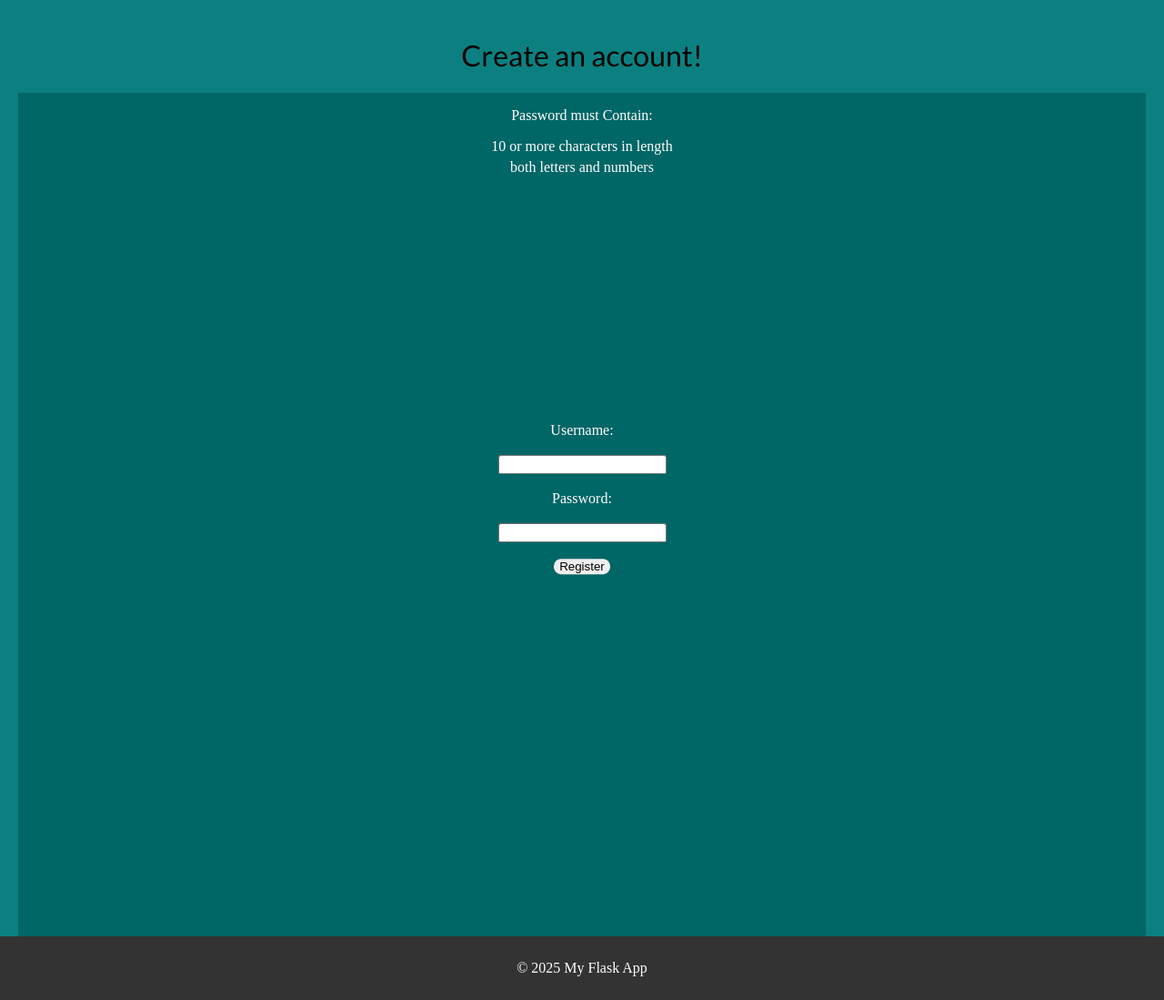
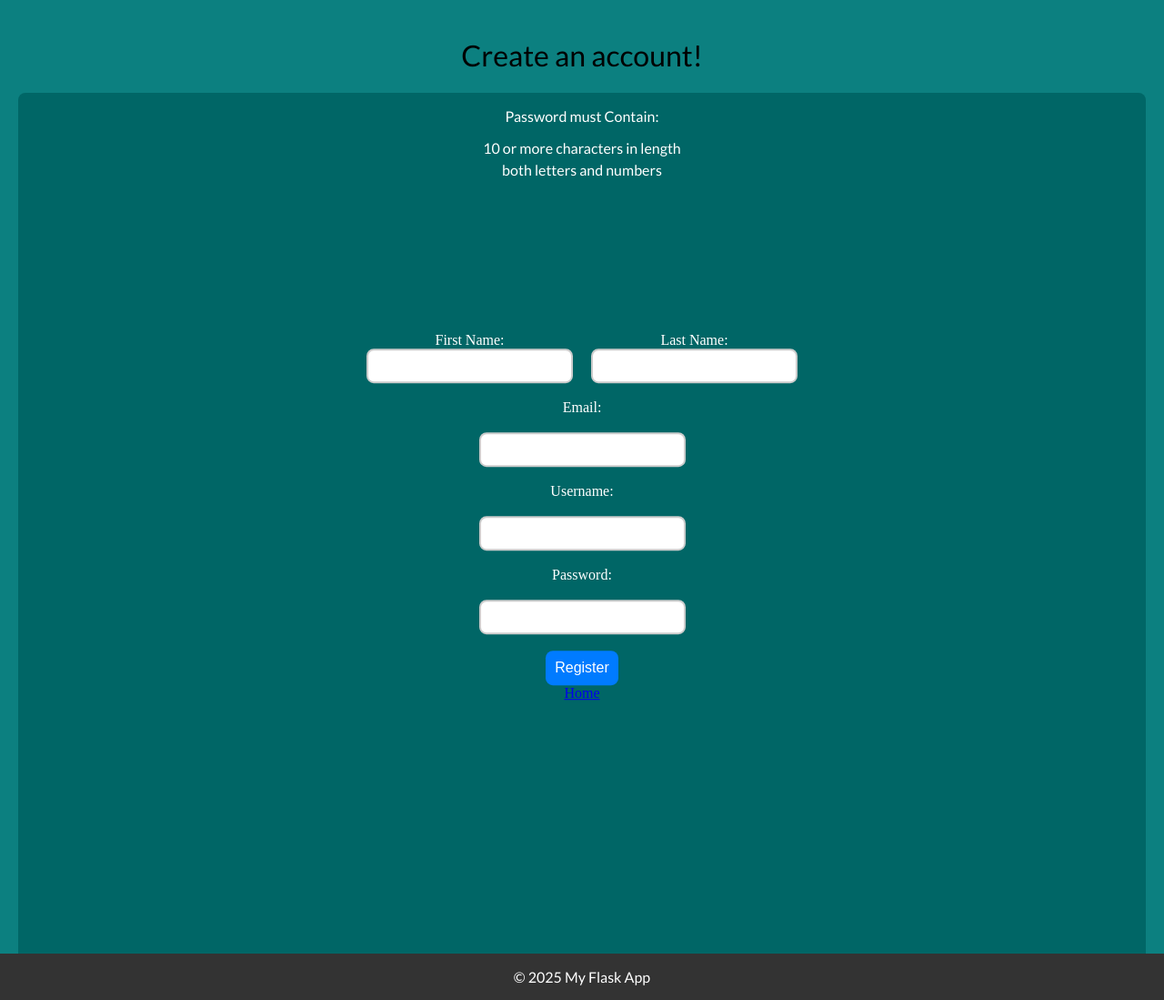
Before and after one commit to izzythegreatxx/ems, a Flask app: page /register in a window 1280 px wide. Shown: the whole page at 91% size. Run offline with Flask 3, Linux system fonts and the light colour scheme.

Commit message:
Added input areas in registration form for first name, last name, and email, Added styling to the buttons.

```diff
--- a/static/styles.css
+++ b/static/styles.css
@@ -13,8 +13,9 @@
 header {
     font-family: sans-serif;
     font-size: large;
+    margin-top: 10px;
 }
-h1 {
+h1, p, ul {
     font-family: "Lato", serif;
     font-weight: 400;
     font-style: normal;
@@ -50,9 +51,22 @@
     font-size: large;
 }
 
+/* Style the submit button */
 button {
-    border-radius: 8px;
+    width: auto;
+    padding: 10px;
+    background-color: #007BFF;
+    color: white;
     border: none;
+    border-radius: 8px; /* Rounded corners */
+    font-size: 16px;
+    cursor: pointer;
+    transition: background-color 0.3s ease-in-out;
+}
+
+/* Change button color on hover */
+button:hover {
+    background-color: #0056b3;
 }
 .button-container {
     display: flex;
@@ -79,15 +93,50 @@
 }
 
 
-.form-container {
+.container {
     display: flex;
     flex-direction: column;
     align-items: center;
     justify-content: center;
     min-height: 100vh;
+    width: 100%;
     text-align: center;
     background-color: #006666;
+    border-radius: 8px;
     color: white;
+}
+
+form {
+    display: flex;
+    flex-direction: column;
+    justify-content: center;
+    align-items: center;
+    height: 100vh;
+    margin: 0;
+    transform: translateY(-20%);
+}
+
+input {
+    border-radius: 8px; /* Adjust the radius for a softer look */
+    border: 2px solid #ccc; /* Optional: keeps a clean border */
+    padding: 8px; /* Ensures spacing inside the input */
+    font-size: 16px;
+}
+
+/* Flex container for side-by-side inputs */
+.name-container {
+    display: flex;
+    justify-content: space-between;
+    gap: 20px; /* Adjust spacing between fields */
+    width: 100%;
+    max-width: 500px; /* Optional: Limits the width of both inputs */
+}
+
+/* Ensure each input field takes up equal space */
+.input-group {
+    display: flex;
+    flex-direction: column;
+    flex: 1; /* Makes both inputs equal in width */
 }
 
 
@@ -106,20 +155,6 @@
     margin: 5px 0;
 }
 
-form {
-    display: flex;
-    flex-direction: column;
-    justify-content: center;
-    align-items: center;
-    height: 100vh;
-    margin: 0;
-    transform: translateY(-20%);
-}
-.login-container {
-    min-height: 100vh;
-    background-color: #006666;
-}
-
 .dashboard-container {
     min-height: 100vh;
     background-color: #006666;
@@ -133,7 +168,7 @@
     background-color: #333;
     color: white;
     text-align: center;
-    padding: 10px 0;
+    padding: 0;
     position: fixed;
     width: 100%;
     bottom: 0;
--- a/templates/base.html
+++ b/templates/base.html
@@ -30,7 +30,7 @@
                 <div class="auth-container">
                     <p>Already have an account? <a href="/login">Login here</a></p>
                     <p>Or</p>
-                    <p><a href="/register">Register</a></p>
+                    <p><a href="/register">Register for an account!</a></p>
                 </div>
 
 
--- a/templates/dashboard.html
+++ b/templates/dashboard.html
@@ -4,7 +4,7 @@
 {%block header%}<h1>Welcome, {{ username }}!</h1>{%endblock%}
 
 {% block content %}
-<div class="dashboard-container">
+<div class="container">
      <span class="date"><p>Today is <storng>{{ current_date }}</strong></p></span>
 
     <nav>
--- a/templates/login.html
+++ b/templates/login.html
@@ -5,7 +5,7 @@
 {% if error %}
     <p style="color:red;">{{ error }}</p>
 {% endif %}
-<div class="login-container">
+<div class="container">
     <form action ="/login" method="POST">
         <label>Username:</label>
         <input type="text" name="username" required><br>
@@ -15,6 +15,5 @@
     </form>
 </div>
 <a href="/register">Don't have an account? Register here</a>
-<br>
 <a href="/">Home</a>
 {% endblock %}
--- a/templates/register.html
+++ b/templates/register.html
@@ -4,7 +4,7 @@
 {% block header %}<h1>Create an account!</h1>{% endblock %}
 
 {% block content %}
-<div class="form-container">
+<div class="container">
     <div class="password-requirements">
         <p>Password must Contain: </p>
         <ul>
@@ -12,6 +12,7 @@
             <li>both letters and numbers</li>
         </ul>
     </div>
+    <br>
 
     <!-- Display error message if it exists -->
     {% if error %}
@@ -19,12 +20,30 @@
     {% endif %}
 
     <form action="/register" method="POST">
-        <label for="username">Username:</label><br>
-        <input type="text" id="username" name="username" required><br>
-        <label for="password">Password:</label><br>
-        <input type="password" id="password" name="password" required><br>
-        <button type="submit">Register</button>
+        <div class="name-container">
+            <div class="input-group">
+                <label for="first_name">First Name:</label>
+                <input type="text" id="first_name" name="first_name" required>
+            </div>
+            <div class="input-group">
+                <label for="last_name">Last Name:</label>
+                <input type="text" id="last_name" name="last_name" required>
+            </div>
+        </div>
+        <br>
+        <label for="email">Email:</label>
+        <br>
+        <input type="email" id="email" name="email" required>
+        <br>
+        <label for="username">Username:</label>
+        <br>
+        <input type="text" id="username" name="username" required>
+        <br>
+        <label for="password">Password:</label>
+        <br>
+        <input type="password" id="password" name="password" required>
+        <br>
+        <button type="submit">Register</button><a href="/">Home</a>
     </form>
-    <a href="/">Home</a>
 </div>
 {% endblock %}
```
